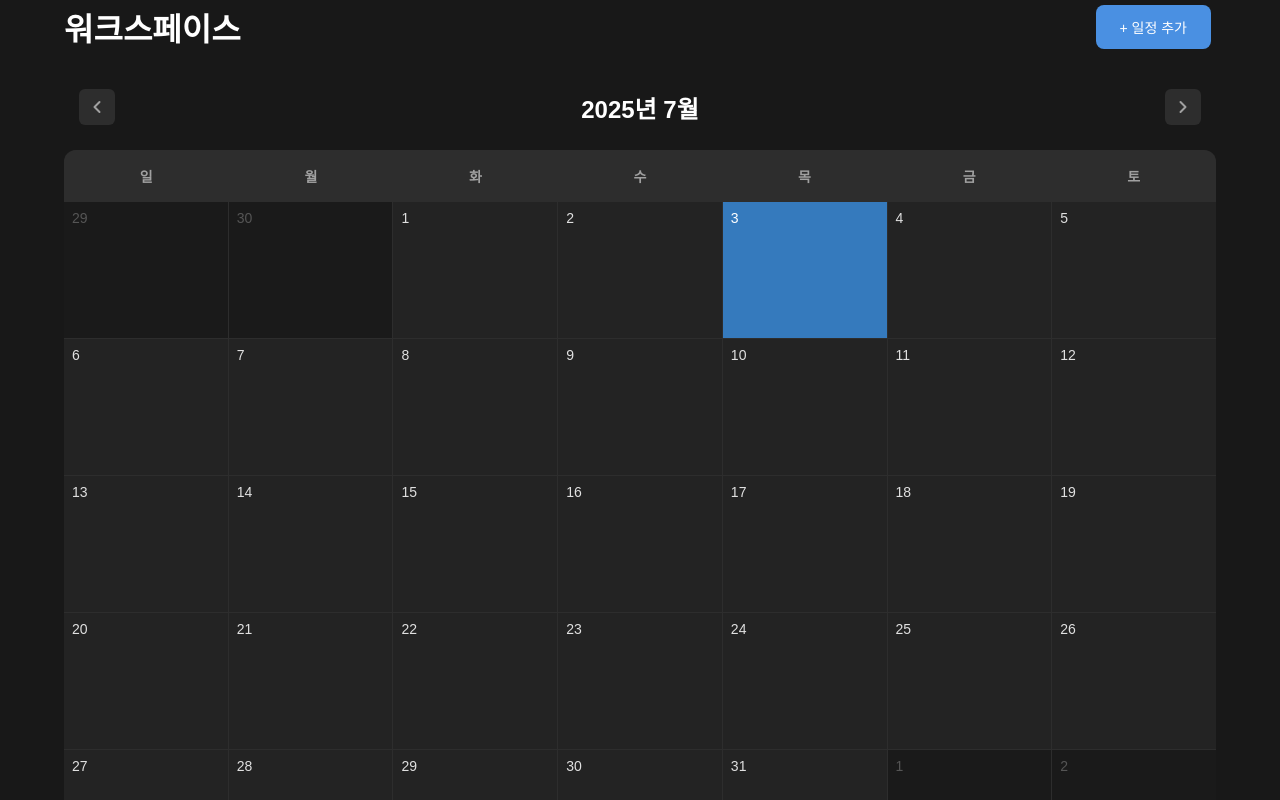
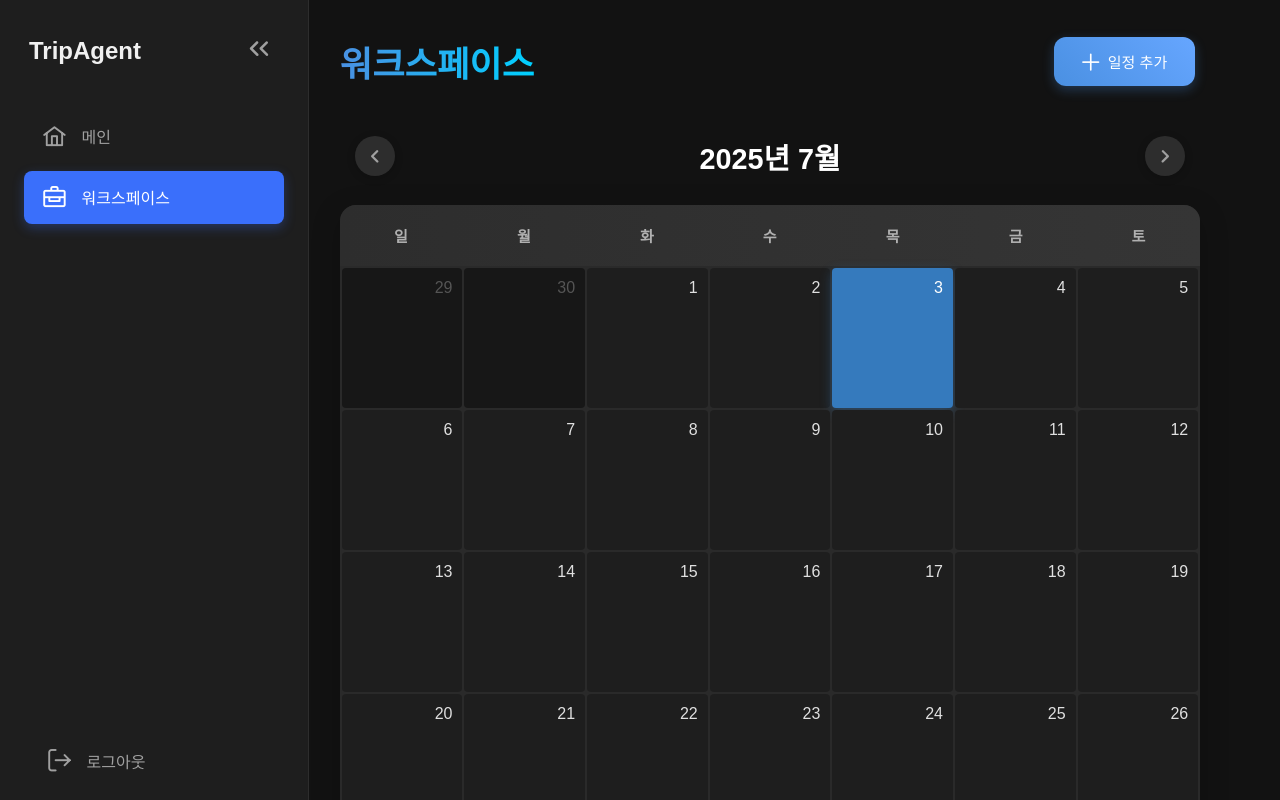
Before and after one commit to TeamMJK/agent-web, a Vue app: page /workspace in a window 1280 px wide. Built offline with nearby package versions, Linux system fonts and the light colour scheme; a web font is replaced by a local one.

Commit message:
feat: Implement sidebar and enhance UI with PrimeIcons

```diff
--- a/package.json
+++ b/package.json
@@ -9,6 +9,7 @@
   },
   "dependencies": {
     "core-js": "^3.8.3",
+    "primeicons": "^7.0.0",
     "vue": "^3.2.13",
     "vue-router": "^4.5.1"
   },
--- a/src/App.vue
+++ b/src/App.vue
@@ -1,16 +1,41 @@
 <!-- filepath: /Users/jaeyoung/Desktop/trip-agent-web/src/App.vue -->
 <template>
-    <div id="app-container">
-        <!-- 현재 라우트에 해당하는 컴포넌트가 렌더링되는 영역 -->
-        <router-view />
-    </div>
+  <div id="app-container" :class="{ 'sidebar-layout': showSidebar }">
+    <AppSidebar v-if="showSidebar" v-model:is-collapsed="sidebarCollapsed" />
+    <main class="main-content" :style="mainContentStyle">
+      <router-view />
+    </main>
+  </div>
 </template>
 
 <script>
+import AppSidebar from './components/Sidebar.vue';
+
 export default {
-    name: 'App'
-    // 전역적으로 필요한 로직이나 데이터는 여기에 정의 가능
-}
+  name: 'App',
+  components: {
+    AppSidebar
+  },
+  data() {
+    return {
+      sidebarCollapsed: false,
+    };
+  },
+  computed: {
+    showSidebar() {
+      return this.$route.name !== 'Login';
+    },
+    mainContentStyle() {
+      if (this.showSidebar) {
+        return {
+          marginLeft: this.sidebarCollapsed ? '80px' : '260px',
+          width: this.sidebarCollapsed ? 'calc(100% - 80px)' : 'calc(100% - 260px)',
+        };
+      }
+      return {};
+    },
+  },
+};
 </script>
 
 <style>
@@ -20,33 +45,34 @@ body {
     margin: 0;
     padding: 0;
     width: 100%;
-    /* body와 html이 전체 너비를 차지하도록 보장 */
     height: 100%;
     font-family: -apple-system, BlinkMacSystemFont, 'Segoe UI', Roboto, Helvetica, Arial, sans-serif;
-    background-color: #181818FF;
-    /* 전체 배경색을 어둡게 설정 */
+    background-color: #121212;
     color: #E0E0E0;
-    /* 기본 텍스트 색상 */
     overflow-x: hidden;
-    /* 의도치 않은 가로 스크롤 방지 */
 }
 
 #app-container {
-    width: 100vw;
-    /* 뷰포트 전체 너비 사용 */
-    min-height: 100vh;
-    /* 최소 뷰포트 전체 높이 사용 */
-    display: flex;
-    flex-direction: column;
-    align-items: center;
-    /* 자식 요소들(router-view)을 수평 중앙 정렬 */
-    justify-content: center;
-    /* 자식 요소들(router-view)을 수직 중앙 정렬 */
-    box-sizing: border-box;
-    /* padding과 border를 요소의 전체 크기에 포함 */
+  display: flex;
+  width: 100%;
+  min-height: 100vh;
 }
 
-/* 버튼 기본 스타일 (필요에 따라 각 컴포넌트에서 오버라이드) */
+.sidebar-layout {
+  /* padding-left는 mainContentStyle에서 동적으로 설정 */
+}
+
+.main-content {
+  flex-grow: 1;
+  padding: 2rem;
+  box-sizing: border-box;
+  display: flex;
+  justify-content: center;
+  align-items: flex-start;
+  transition: margin-left 0.3s ease, width 0.3s ease;
+}
+
+/* 버튼 기본 스타일 */
 button {
     padding: 10px 20px;
     border: none;
@@ -54,5 +80,10 @@ button {
     cursor: pointer;
     font-size: 16px;
     margin: 5px;
+    transition: background-color 0.3s, transform 0.2s;
+}
+
+button:hover {
+    transform: translateY(-2px);
 }
 </style>
--- /dev/null
+++ b/src/components/Sidebar.vue
@@ -0,0 +1,218 @@
+<template>
+  <nav class="sidebar" :class="{ 'collapsed': isCollapsed }">
+    <div class="sidebar-header">
+      <button class="sidebar-logo-button" @click="goToHome">
+        <!-- <img src="../assets/logo.png" alt="Logo" class="logo-icon" /> -->
+        <span class="logo-text" v-if="!isCollapsed">TripAgent</span>
+      </button>
+      <button class="toggle-btn" @click="toggleSidebar">
+        <i :class="isCollapsed ? 'pi pi-angle-double-right' : 'pi pi-angle-double-left'"></i>
+      </button>
+    </div>
+    <ul class="menu-items">
+      <li :class="{ active: $route.name === 'Main' }">
+        <router-link to="/main">
+          <i class="pi pi-home"></i>
+          <span class="menu-text" v-if="!isCollapsed">메인</span>
+        </router-link>
+      </li>
+      <li :class="{ active: $route.name === 'WorkSpace' }">
+        <router-link to="/workspace">
+          <i class="pi pi-briefcase"></i>
+          <span class="menu-text" v-if="!isCollapsed">워크스페이스</span>
+        </router-link>
+      </li>
+    </ul>
+    <div class="sidebar-footer">
+      <button class="footer-button" @click="logout">
+        <i class="pi pi-sign-out"></i>
+        <span class="menu-text" v-if="!isCollapsed">로그아웃</span>
+      </button>
+    </div>
+  </nav>
+</template>
+
+<script>
+export default {
+  name: "AppSidebar",
+  props: {
+    isCollapsed: {
+      type: Boolean,
+      default: false,
+    },
+  },
+  methods: {
+    goToHome() {
+      this.$router.push('/main');
+    },
+    logout() {
+      // Implement logout logic here
+      this.$router.push('/');
+    },
+    toggleSidebar() {
+      this.$emit('update:isCollapsed', !this.isCollapsed);
+    },
+  },
+};
+</script>
+
+<style scoped>
+.sidebar {
+  width: 260px;
+  height: 100vh;
+  background-color: #1e1e1e;
+  border-right: 1px solid #2d2d2d;
+  display: flex;
+  flex-direction: column;
+  padding: 1.5rem;
+  transition: width 0.3s ease, border-radius 0.3s ease;
+  position: fixed;
+  top: 0;
+  left: 0;
+  z-index: 100;
+  border-top-right-radius: 0;
+  border-bottom-right-radius: 0;
+}
+
+.sidebar.collapsed {
+  width: 80px;
+  border-top-right-radius: 15px;
+  border-bottom-right-radius: 15px;
+}
+
+.sidebar-header {
+  display: flex;
+  justify-content: space-between;
+  align-items: center;
+  margin-bottom: 2rem;
+}
+
+.sidebar-logo-button {
+  display: flex;
+  align-items: center;
+  background: none;
+  border: none;
+  cursor: pointer;
+  padding: 0;
+  color: #f0f0f0;
+  flex-grow: 1;
+  justify-content: flex-start;
+}
+
+.logo-icon {
+  width: 40px;
+  height: 40px;
+  margin-right: 0.75rem;
+  transition: transform 0.3s ease;
+}
+
+.logo-text {
+  font-size: 1.5rem;
+  font-weight: bold;
+  white-space: nowrap;
+  opacity: 1;
+  transition: opacity 0.3s ease;
+}
+
+.sidebar.collapsed .logo-text {
+  opacity: 0;
+  width: 0;
+  overflow: hidden;
+}
+
+.sidebar-logo-button:hover .logo-icon {
+    transform: rotate(15deg);
+}
+
+.toggle-btn {
+  background: none;
+  border: none;
+  color: #a0a0a0;
+  font-size: 1.5rem;
+  cursor: pointer;
+  padding: 0.5rem;
+  border-radius: 50%;
+  transition: background-color 0.2s ease, color 0.2s ease;
+}
+
+.toggle-btn:hover {
+  background-color: #2c2c2e;
+  color: #ffffff;
+}
+
+.menu-items {
+  list-style: none;
+  padding: 0;
+  margin: 0;
+  flex-grow: 1;
+}
+
+.menu-items li {
+  margin-bottom: 0.5rem;
+}
+
+.menu-items a, .footer-button {
+  display: flex;
+  align-items: center;
+  padding: 0.9rem 1.2rem;
+  border-radius: 8px;
+  color: #a0a0a0;
+  text-decoration: none;
+  transition: background-color 0.2s ease, color 0.2s ease;
+  font-size: 1rem;
+  font-weight: 500;
+}
+
+.sidebar.collapsed .menu-items a, .sidebar.collapsed .footer-button {
+  justify-content: center;
+  padding: 0.9rem 0;
+}
+
+.menu-items a:hover, .footer-button:hover {
+  background-color: #2c2c2e;
+  color: #ffffff;
+}
+
+.menu-items li.active a {
+  background-color: #3a6ffb;
+  color: #ffffff;
+  box-shadow: 0 4px 12px rgba(58, 111, 251, 0.3);
+}
+
+.menu-items a i, .footer-button i {
+  font-size: 1.4rem;
+  margin-right: 1rem;
+  transition: transform 0.3s ease;
+}
+
+.sidebar.collapsed .menu-items a i, .sidebar.collapsed .footer-button i {
+  margin-right: 0;
+}
+
+.menu-items a:hover i, .footer-button:hover i {
+    transform: scale(1.1);
+}
+
+.menu-text {
+  opacity: 1;
+  transition: opacity 0.3s ease;
+}
+
+.sidebar.collapsed .menu-text {
+  opacity: 0;
+  width: 0;
+  overflow: hidden;
+}
+
+.sidebar-footer {
+  margin-top: auto;
+  padding-bottom: 2rem; /* 로그아웃 버튼이 잘리지 않도록 패딩 추가 */
+}
+
+.footer-button {
+  width: 100%;
+  background: none;
+  border: none;
+  cursor: pointer;
+}
+</style>
--- a/src/components/WorkSpaceScreen.vue
+++ b/src/components/WorkSpaceScreen.vue
@@ -4,22 +4,19 @@
         <div class="workspace-header">
             <h1 class="workspace-title">워크스페이스</h1>
             <button class="add-schedule-btn" @click="showAddScheduleModal = true">
-                + 일정 추가
+                <i class="pi pi-plus"></i>
+                <span>일정 추가</span>
             </button>
         </div>
 
         <!-- 캘린더 네비게이션 -->
         <div class="calendar-nav">
             <button class="nav-btn" @click="previousMonth">
-                <svg width="20" height="20" viewBox="0 0 20 20" fill="none">
-                    <path d="M12.5 15L7.5 10L12.5 5" stroke="currentColor" stroke-width="2" stroke-linecap="round" stroke-linejoin="round"/>
-                </svg>
+                <i class="pi pi-angle-left"></i>
             </button>
             <h2 class="current-month">{{ currentMonthYear }}</h2>
             <button class="nav-btn" @click="nextMonth">
-                <svg width="20" height="20" viewBox="0 0 20 20" fill="none">
-                    <path d="M7.5 5L12.5 10L7.5 15" stroke="currentColor" stroke-width="2" stroke-linecap="round" stroke-linejoin="round"/>
-                </svg>
+                <i class="pi pi-angle-right"></i>
             </button>
         </div>
 
@@ -84,9 +81,7 @@
                         <p v-if="event.description" class="event-description">{{ event.description }}</p>
                     </div>
                     <button class="delete-event-btn" @click="deleteEvent(event.id)">
-                        <svg width="16" height="16" viewBox="0 0 16 16" fill="none">
-                            <path d="M12 4L4 12M4 4L12 12" stroke="currentColor" stroke-width="2" stroke-linecap="round"/>
-                        </svg>
+                        <i class="pi pi-trash"></i>
                     </button>
                 </div>
             </div>
@@ -98,9 +93,7 @@
                 <div class="modal-header">
                     <h3>일정 추가</h3>
                     <button class="close-btn" @click="closeModal">
-                        <svg width="20" height="20" viewBox="0 0 20 20" fill="none">
-                            <path d="M15 5L5 15M5 5L15 15" stroke="currentColor" stroke-width="2" stroke-linecap="round"/>
-                        </svg>
+                        <i class="pi pi-times"></i>
                     </button>
                 </div>
                 <form @submit.prevent="addSchedule" class="schedule-form">
@@ -399,40 +392,54 @@ export default {
     display: flex;
     justify-content: space-between;
     align-items: center;
-    margin-bottom: 30px;
+    margin-bottom: 40px;
     flex-wrap: wrap;
     gap: 16px;
 }
 
 .workspace-title {
-    font-size: 2rem;
+    font-size: 2.2rem;
     font-weight: 600;
     color: #fff;
     margin: 0;
+    background: linear-gradient(90deg, #4A90E2, #00D0FF);
+    -webkit-background-clip: text;
+    -webkit-text-fill-color: transparent;
+    background-clip: text;
+    text-fill-color: transparent;
 }
 
 .add-schedule-btn {
-    background: #4A90E2;
+    background: linear-gradient(45deg, #4A90E2, #66A6FF);
     color: white;
     border: none;
-    padding: 12px 24px;
-    border-radius: 8px;
-    font-size: 14px;
+    padding: 14px 28px;
+    border-radius: 12px;
+    font-size: 15px;
     font-weight: 500;
     cursor: pointer;
-    transition: background 0.2s;
+    transition: all 0.3s ease;
     white-space: nowrap;
+    box-shadow: 0 4px 12px rgba(74, 144, 226, 0.3);
+    display: flex; /* 아이콘과 텍스트를 한 줄에 표시 */
+    align-items: center; /* 세로 중앙 정렬 */
+}
+
+.add-schedule-btn i {
+    margin-right: 8px; /* 아이콘과 텍스트 사이 간격 */
+    font-size: 18px;
 }
 
 .add-schedule-btn:hover {
-    background: #357ABD;
+    transform: translateY(-2px);
+    box-shadow: 0 6px 16px rgba(74, 144, 226, 0.4);
 }
 
 .calendar-nav {
     display: flex;
     justify-content: space-between;
     align-items: center;
-    margin-bottom: 20px;
+    margin-bottom: 24px;
     padding: 0 10px;
 }
 
@@ -440,24 +447,30 @@ export default {
     background: #2D2D2D;
     border: none;
     color: #A0A0A0;
-    padding: 8px;
-    border-radius: 6px;
+    padding: 10px;
+    border-radius: 50%;
     cursor: pointer;
-    transition: all 0.2s;
-    min-width: 36px;
-    height: 36px;
+    transition: all 0.2s ease;
+    min-width: 40px;
+    height: 40px;
     display: flex;
     align-items: center;
     justify-content: center;
+    box-shadow: 0 2px 8px rgba(0, 0, 0, 0.2);
 }
 
 .nav-btn:hover {
     background: #3A3A3A;
     color: #fff;
+    transform: translateY(-1px);
+}
+
+.nav-btn i {
+    font-size: 20px;
 }
 
 .current-month {
-    font-size: 1.5rem;
+    font-size: 1.8rem;
     font-weight: 600;
     color: #fff;
     margin: 0;
@@ -467,62 +480,75 @@ export default {
 
 .calendar-container {
     background: #232323;
-    border-radius: 12px;
+    border-radius: 16px;
     overflow: hidden;
-    margin-bottom: 30px;
+    margin-bottom: 40px;
     width: 100%;
+    box-shadow: 0 8px 30px rgba(0, 0, 0, 0.2);
+    transition: all 0.3s ease;
+}
+
+.calendar-container:hover {
+    box-shadow: 0 12px 40px rgba(0, 0, 0, 0.3);
 }
 
 .calendar-header {
     display: grid;
     grid-template-columns: repeat(7, 1fr);
-    background: #2D2D2D;
+    background: linear-gradient(to right, #2D2D2D, #353535);
 }
 
 .day-header {
-    padding: 16px 8px;
+    padding: 20px 8px;
     text-align: center;
     font-weight: 600;
-    color: #A0A0A0;
-    font-size: 14px;
+    color: #B0B0B0;
+    font-size: 15px;
     min-height: 20px;
+    text-transform: uppercase;
+    letter-spacing: 0.5px;
 }
 
 .calendar-grid {
     display: grid;
     grid-template-columns: repeat(7, 1fr);
-    gap: 1px;
-    background: #2D2D2D;
+    gap: 2px;
+    background: #2A2A2A;
+    padding: 2px;
 }
 
 .calendar-date {
     min-height: 120px;
-    padding: 8px;
-    background: #232323;
+    padding: 10px;
+    background: #1E1E1E;
     cursor: pointer;
-    transition: background 0.2s;
+    transition: all 0.2s ease;
     position: relative;
     display: flex;
     flex-direction: column;
+    border-radius: 4px;
 }
 
 .calendar-date:hover {
     background: #2D2D2D;
+    transform: translateY(-1px);
+    box-shadow: 0 2px 10px rgba(0, 0, 0, 0.2);
 }
 
 .calendar-date.other-month {
     color: #555;
-    background: #1A1A1A;
+    background: #171717;
 }
 
 .calendar-date.today {
-    background: #4A90E2;
+    background: linear-gradient(45deg, #4A90E2, #66A6FF);
     color: white;
 }
 
 .calendar-date.selected {
     background: #357ABD;
     color: white;
+    box-shadow: 0 4px 12px rgba(53, 122, 189, 0.4);
 }
 
 .calendar-date.has-events .date-number {
@@ -531,9 +557,10 @@ export default {
 
 .date-number {
     display: block;
-    font-size: 14px;
-    margin-bottom: 4px;
+    font-size: 16px;
+    margin-bottom: 8px;
     line-height: 1.2;
+    text-align: right;
 }
 
 .events-container {
@@ -547,7 +574,7 @@ export default {
 
 .event-bar {
     position: absolute;
-    height: 14px;
+    height: 16px;
     left: 2px;
     right: 2px;
     border-radius: 4px;
@@ -558,28 +585,37 @@ export default {
     overflow: hidden;
     z-index: 1;
     margin: 2px 0;
+    box-shadow: 0 2px 6px rgba(0, 0, 0, 0.2);
+    transition: transform 0.2s ease, box-shadow 0.2s ease;
+}
+
+.event-bar:hover {
+    transform: translateY(-1px);
+    box-shadow: 0 3px 8px rgba(0, 0, 0, 0.3);
 }
 
 .event-bar.single-day {
-    border-radius: 6px;
-    left: 4px;
-    right: 4px;
+    border-radius: 8px;
+    left: 6px;
+    right: 6px;
 }
 
 .event-bar.start-day {
-    border-top-left-radius: 6px;
-    border-bottom-left-radius: 6px;
+    border-top-left-radius: 8px;
+    border-bottom-left-radius: 8px;
     border-top-right-radius: 0;
     border-bottom-right-radius: 0;
     right: 0;
+    margin-left: 6px;
 }
 
 .event-bar.end-day {
-    border-top-right-radius: 6px;
-    border-bottom-right-radius: 6px;
+    border-top-right-radius: 8px;
+    border-bottom-right-radius: 8px;
     border-top-left-radius: 0;
     border-bottom-left-radius: 0;
     left: 0;
+    margin-right: 6px;
 }
 
 .event-bar.middle-day {
@@ -589,24 +625,24 @@ export default {
 }
 
 .event-title-bar {
-    padding-left: 4px;
+    padding-left: 6px;
     font-weight: 500;
     white-space: nowrap;
     text-overflow: ellipsis;
     overflow: hidden;
-    font-size: 8px;
+    font-size: 9px;
     line-height: 1;
 }
 
 .more-events {
     position: absolute;
-    bottom: 2px;
-    right: 2px;
-    font-size: 8px;
+    bottom: 4px;
+    right: 4px;
+    font-size: 9px;
     color: #A0A0A0;
     background: rgba(0, 0, 0, 0.7);
-    padding: 1px 3px;
-    border-radius: 2px;
+    padding: 2px 4px;
+    border-radius: 4px;
     z-index: 2;
 }
 
@@ -621,39 +657,48 @@ export default {
 
 .selected-date-events {
     background: #232323;
-    border-radius: 12px;
-    padding: 20px;
+    border-radius: 16px;
+    padding: 24px;
     width: 100%;
     box-sizing: border-box;
+    box-shadow: 0 8px 30px rgba(0, 0, 0, 0.15);
 }
 
 .events-title {
-    font-size: 1.2rem;
+    font-size: 1.4rem;
     font-weight: 600;
     color: #fff;
-    margin: 0 0 16px 0;
+    margin: 0 0 20px 0;
 }
 
 .no-events {
     color: #A0A0A0;
     text-align: center;
-    padding: 20px;
+    padding: 30px;
+    font-size: 15px;
 }
 
 .events-list {
     display: flex;
     flex-direction: column;
-    gap: 12px;
+    gap: 14px;
 }
 
 .event-item {
     background: #2D2D2D;
-    border-radius: 8px;
-    padding: 16px;
-    border-left: 4px solid;
+    border-radius: 12px;
+    padding: 20px;
+    border-left: 5px solid;
     display: flex;
     justify-content: space-between;
     align-items: flex-start;
+    transition: all 0.2s ease;
+    box-shadow: 0 2px 8px rgba(0, 0, 0, 0.1);
+}
+
+.event-item:hover {
+    transform: translateY(-2px);
+    box-shadow: 0 4px 12px rgba(0, 0, 0, 0.2);
 }
 
 .event-info {
@@ -661,22 +706,23 @@ export default {
 }
 
 .event-title {
-    font-size: 16px;
+    font-size: 18px;
     font-weight: 600;
     color: #fff;
-    margin: 0 0 4px 0;
+    margin: 0 0 6px 0;
 }
 
 .event-time {
     font-size: 14px;
-    color: #A0A0A0;
-    margin: 0 0 8px 0;
+    color: #B0B0B0;
+    margin: 0 0 10px 0;
 }
 
 .event-description {
-    font-size: 14px;
-    color: #B0B0B0;
+    font-size: 15px;
+    color: #C0C0C0;
     margin: 0;
+    line-height: 1.5;
 }
 
 .delete-event-btn {
@@ -684,13 +730,19 @@ export default {
     border: none;
     color: #A0A0A0;
     cursor: pointer;
-    padding: 4px;
-    border-radius: 4px;
-    transition: color 0.2s;
+    padding: 6px;
+    border-radius: 50%;
+    transition: all 0.2s ease;
+    margin-left: 10px;
 }
 
 .delete-event-btn:hover {
-    color: #D0021B;
+    color: #FF5252;
+    background: rgba(255, 82, 82, 0.1);
+}
+
+.delete-event-btn i {
+    font-size: 16px;
 }
 
 .modal-overlay {
@@ -699,31 +751,45 @@ export default {
     left: 0;
     right: 0;
     bottom: 0;
-    background: rgba(0, 0, 0, 0.7);
+    background: rgba(0, 0, 0, 0.8);
     display: flex;
     justify-content: center;
     align-items: center;
     z-index: 1000;
+    backdrop-filter: blur(5px);
 }
 
 .modal-content {
     background: #232323;
-    border-radius: 12px;
+    border-radius: 16px;
     width: 90%;
-    max-width: 500px;
+    max-width: 550px;
     max-height: 90vh;
     overflow-y: auto;
+    box-shadow: 0 20px 60px rgba(0, 0, 0, 0.4);
+    animation: modalFadeIn 0.3s ease;
+}
+
+@keyframes modalFadeIn {
+    from {
+        opacity: 0;
+        transform: translateY(20px);
+    }
+    to {
+        opacity: 1;
+        transform: translateY(0);
+    }
 }
 
 .modal-header {
     display: flex;
     justify-content: space-between;
     align-items: center;
-    padding: 20px 20px 0 20px;
+    padding: 24px 24px 0 24px;
 }
 
 .modal-header h3 {
-    font-size: 1.5rem;
+    font-size: 1.8rem;
     font-weight: 600;
     color: #fff;
     margin: 0;
@@ -735,28 +801,33 @@ export default {
     color: #A0A0A0;
     cursor: pointer;
     padding: 8px;
-    border-radius: 4px;
-    transition: color 0.2s;
+    border-radius: 50%;
+    transition: all 0.2s ease;
 }
 
 .close-btn:hover {
     color: #fff;
+    background: rgba(255, 255, 255, 0.1);
+}
+
+.close-btn i {
+    font-size: 20px;
 }
 
 .schedule-form {
-    padding: 20px;
+    padding: 24px;
 }
 
 .form-group {
-    margin-bottom: 20px;
+    margin-bottom: 24px;
 }
 
 .form-group label {
     display: block;
     font-weight: 500;
     color: #fff;
-    margin-bottom: 8px;
-    font-size: 14px;
+    margin-bottom: 10px;
+    font-size: 15px;
 }
 
 .form-row {
@@ -770,79 +841,94 @@ export default {
 
 .form-input, .form-textarea {
     width: 100%;
-    padding: 12px;
+    padding: 14px;
     background: #2D2D2D;
     border: 1px solid #3A3A3A;
-    border-radius: 6px;
+    border-radius: 10px;
     color: #fff;
-    font-size: 14px;
+    font-size: 15px;
     box-sizing: border-box;
+    transition: all 0.2s ease;
 }
 
 .form-input:focus, .form-textarea:focus {
     outline: none;
     border-color: #4A90E2;
+    box-shadow: 0 0 0 2px rgba(74, 144, 226, 0.2);
 }
 
 .form-textarea {
     resize: vertical;
-    min-height: 80px;
+    min-height: 100px;
+    line-height: 1.5;
 }
 
 .color-picker {
     display: flex;
-    gap: 8px;
+    flex-wrap: wrap;
+    gap: 10px;
+    margin-top: 6px;
 }
 
 .color-option {
-    width: 32px;
-    height: 32px;
+    width: 36px;
+    height: 36px;
     border-radius: 50%;
     cursor: pointer;
     border: 3px solid transparent;
-    transition: border-color 0.2s;
+    transition: all 0.2s ease;
+    box-shadow: 0 2px 6px rgba(0, 0, 0, 0.2);
+}
+
+.color-option:hover {
+    transform: scale(1.1);
 }
 
 .color-option.selected {
     border-color: #fff;
+    box-shadow: 0 0 0 2px rgba(255, 255, 255, 0.4);
 }
 
 .form-actions {
     display: flex;
-    gap: 12px;
+    gap: 16px;
     justify-content: flex-end;
-    margin-top: 24px;
+    margin-top: 32px;
 }
 
 .cancel-btn {
     background: #3A3A3A;
     color: #fff;
     border: none;
-    padding: 12px 24px;
-    border-radius: 6px;
-    font-size: 14px;
+    padding: 14px 28px;
+    border-radius: 10px;
+    font-size: 15px;
+    font-weight: 500;
     cursor: pointer;
-    transition: background 0.2s;
+    transition: all 0.2s ease;
 }
 
 .cancel-btn:hover {
     background: #4A4A4A;
+    transform: translateY(-1px);
 }
 
 .submit-btn {
-    background: #4A90E2;
+    background: linear-gradient(45deg, #4A90E2, #66A6FF);
     color: white;
     border: none;
-    padding: 12px 24px;
-    border-radius: 6px;
-    font-size: 14px;
+    padding: 14px 28px;
+    border-radius: 10px;
+    font-size: 15px;
     font-weight: 500;
     cursor: pointer;
-    transition: background 0.2s;
+    transition: all 0.2s ease;
+    box-shadow: 0 4px 12px rgba(74, 144, 226, 0.3);
 }
 
 .submit-btn:hover {
-    background: #357ABD;
+    box-shadow: 0 6px 16px rgba(74, 144, 226, 0.4);
+    transform: translateY(-1px);
 }
 
 /* 반응형 스타일 */
--- a/src/main.js
+++ b/src/main.js
@@ -1,6 +1,8 @@
 import { createApp } from 'vue'
 import App from './App.vue'
 import router from './router' // 라우터 임포트
+
+import 'primeicons/primeicons.css';
 
 // Vue 앱 생성 및 라우터 사용 설정
 const app = createApp(App)
```
Also changed, not shown: public/icon.png, 1 other file (tests, documents, lock files or other folders).
